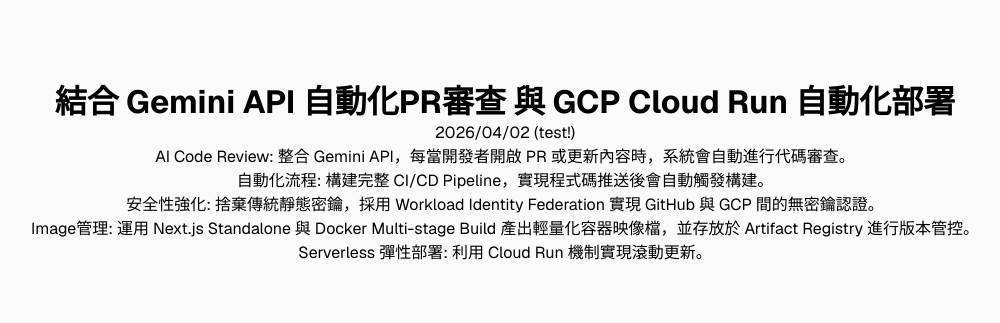
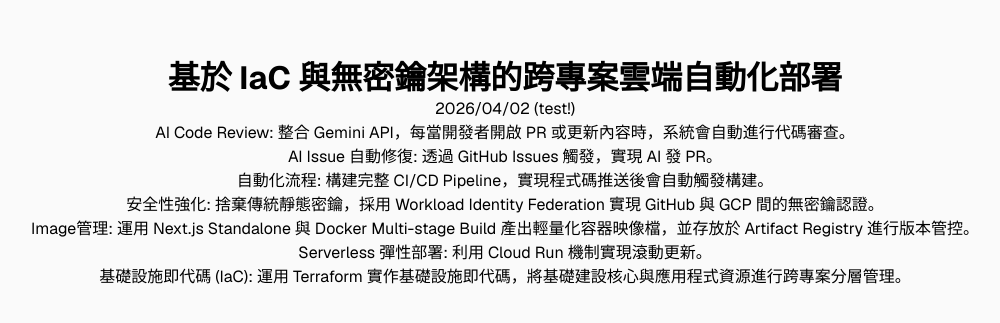
Before and after one commit to jimmy010679/ai-code-review, a Next.js app: page / in a window 1280 px wide. Shown: the part 231-554 px from the top of the page, without its empty margins (135-1135 px from the left). Built offline with nearby package versions, Linux system fonts and the light colour scheme.

Commit message:
feat: edit page text

```diff
--- a/src/app/page.tsx
+++ b/src/app/page.tsx
@@ -3,13 +3,15 @@
 export default function Home() {
   return (
     <div className={styles.page}>
-      <h1>結合 Gemini API 自動化PR審查 與 GCP Cloud Run 自動化部署</h1>
+      <h1>基於 IaC 與無密鑰架構的跨專案雲端自動化部署</h1>
       <p>2026/04/02 (test!)</p>
       <p>AI Code Review: 整合 Gemini API，每當開發者開啟 PR 或更新內容時，系統會自動進行代碼審查。</p>
+      <p>AI Issue 自動修復: 透過 GitHub Issues 觸發，實現 AI 發 PR。</p>
       <p>自動化流程: 構建完整 CI/CD Pipeline，實現程式碼推送後會自動觸發構建。</p>
       <p>安全性強化: 捨棄傳統靜態密鑰，採用 Workload Identity Federation 實現 GitHub 與 GCP 間的無密鑰認證。</p>
       <p>Image管理: 運用 Next.js Standalone 與 Docker Multi-stage Build 產出輕量化容器映像檔，並存放於 Artifact Registry 進行版本管控。</p>
       <p>Serverless 彈性部署: 利用 Cloud Run 機制實現滾動更新。</p>
+      <p>基礎設施即代碼 (IaC): 運用 Terraform 實作基礎設施即代碼，將基礎建設核心與應用程式資源進行跨專案分層管理。</p>
     </div>
   );
 }
```
